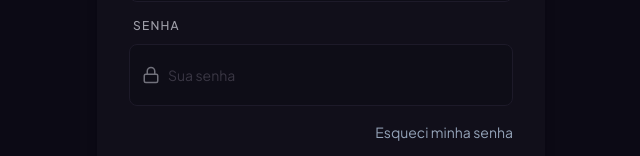
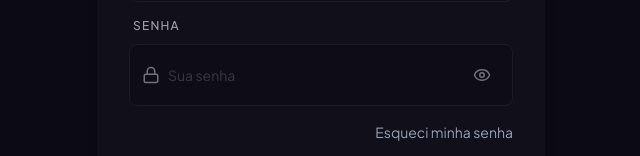
Before and after one commit to ProjetoQueroLer/queroler-frontend, a Next.js app: page / in a window 1280 px wide. Shown: the part 415-571 px from the top of the page, without its empty margins (319-959 px from the left). Built offline with nearby package versions, Linux system fonts and the light colour scheme; no server answers.

Commit message:
feat: adiciona funcionalidade de exibir e ocultar a visibilidade da senha

```diff
--- a/src/presentation/pages/register/registerForm/RegisterForm.tsx
+++ b/src/presentation/pages/register/registerForm/RegisterForm.tsx
@@ -87,6 +87,7 @@ export function RegisterForm() {
                   autoComplete="new-password"
                   {...register('confirmarSenha')}
                   aria-invalid={!!errors.confirmarSenha}
+                  showPasswordToggle
                 />
                 <FieldError
                   message={errors.confirmarSenha?.message as string}
--- a/src/presentation/shared/components/AuthFields.tsx
+++ b/src/presentation/shared/components/AuthFields.tsx
@@ -46,6 +46,7 @@ export function AuthFields({ register, errors }: AuthFieldsProps) {
           autoComplete="current-password"
           {...register.password}
           aria-invalid={!!errors.password}
+          showPasswordToggle
         />
         <FieldError message={errors.password?.message as string} />
       </div>
--- a/src/presentation/shared/components/input/Input.tsx
+++ b/src/presentation/shared/components/input/Input.tsx
@@ -1,3 +1,8 @@
+'use client';
+
+import { useState } from 'react';
+import { Eye, EyeOff } from 'lucide-react';
+
 import { cn } from '@/presentation/shared/lib/utils';
 import { InputProps } from '@/presentation/shared/ui-model/shared.model';
 
@@ -7,8 +12,14 @@ export const Input = ({
   id,
   dataTestId,
   registerWithMaskConfig,
+  showPasswordToggle = false,
+  type = 'text',
   ...props
 }: InputProps) => {
+  const [isPasswordVisible, setIsPasswordVisible] = useState(false);
+  const canTogglePassword = showPasswordToggle && type === 'password';
+  const inputType = canTogglePassword && isPasswordVisible ? 'text' : type;
+
   return (
     <div className="w-full flex flex-col gap-2.5">
       {label && (
@@ -29,6 +40,7 @@ export const Input = ({
         {icon && <span className="text-zinc-500 text-lg">{icon}</span>}
         <input
           id={id}
+          type={inputType}
           aria-label={!label ? props.placeholder : undefined}
           data-testid={dataTestId}
           {...props}
@@ -39,6 +51,18 @@ export const Input = ({
             props.className
           )}
         />
+        {canTogglePassword && (
+          <button
+            type="button"
+            onClick={() => setIsPasswordVisible((current) => !current)}
+            aria-label={isPasswordVisible ? 'Ocultar senha' : 'Mostrar senha'}
+            aria-pressed={isPasswordVisible}
+            disabled={props.disabled}
+            className=" cursor-pointer inline-flex h-9 w-9 shrink-0 items-center justify-center rounded-md text-zinc-500 transition-colors hover:text-zinc-300 focus-visible:outline-none focus-visible:ring-2 focus-visible:ring-brand/60 disabled:cursor-not-allowed disabled:opacity-50"
+          >
+            {isPasswordVisible ? <EyeOff size={18} /> : <Eye size={18} />}
+          </button>
+        )}
       </div>
     </div>
   );
--- a/src/presentation/shared/ui-model/shared.model.ts
+++ b/src/presentation/shared/ui-model/shared.model.ts
@@ -5,6 +5,7 @@ export interface InputProps extends React.InputHTMLAttributes<HTMLInputElement>
   icon?: React.ReactNode;
   dataTestId?: string;
   registerWithMaskConfig?: Partial<UseFormRegisterReturn>;
+  showPasswordToggle?: boolean;
 }
 
 export type ButtonProps = React.ButtonHTMLAttributes<HTMLButtonElement> & {
```
Also changed, not shown: 1 other file (tests, documents, lock files or other folders).
